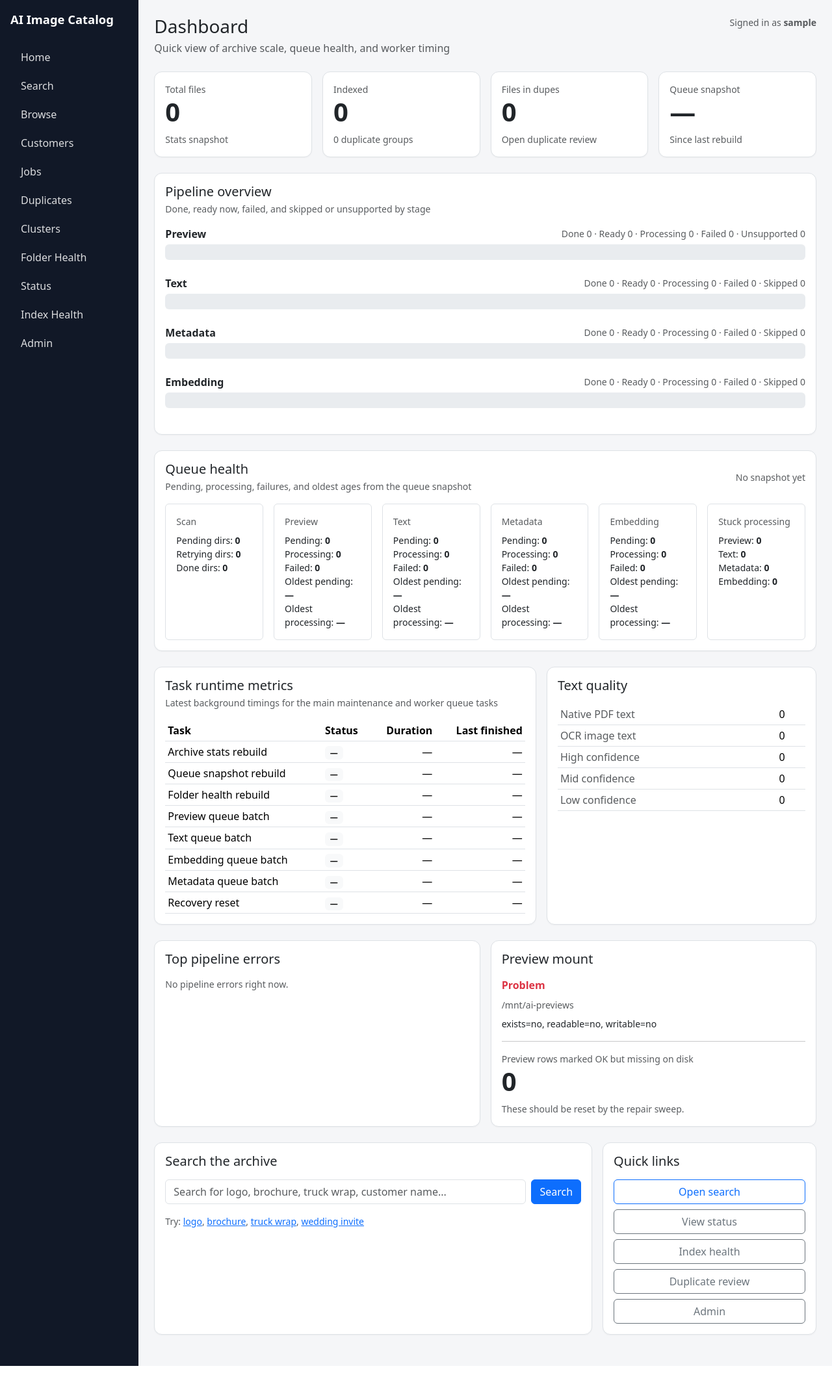
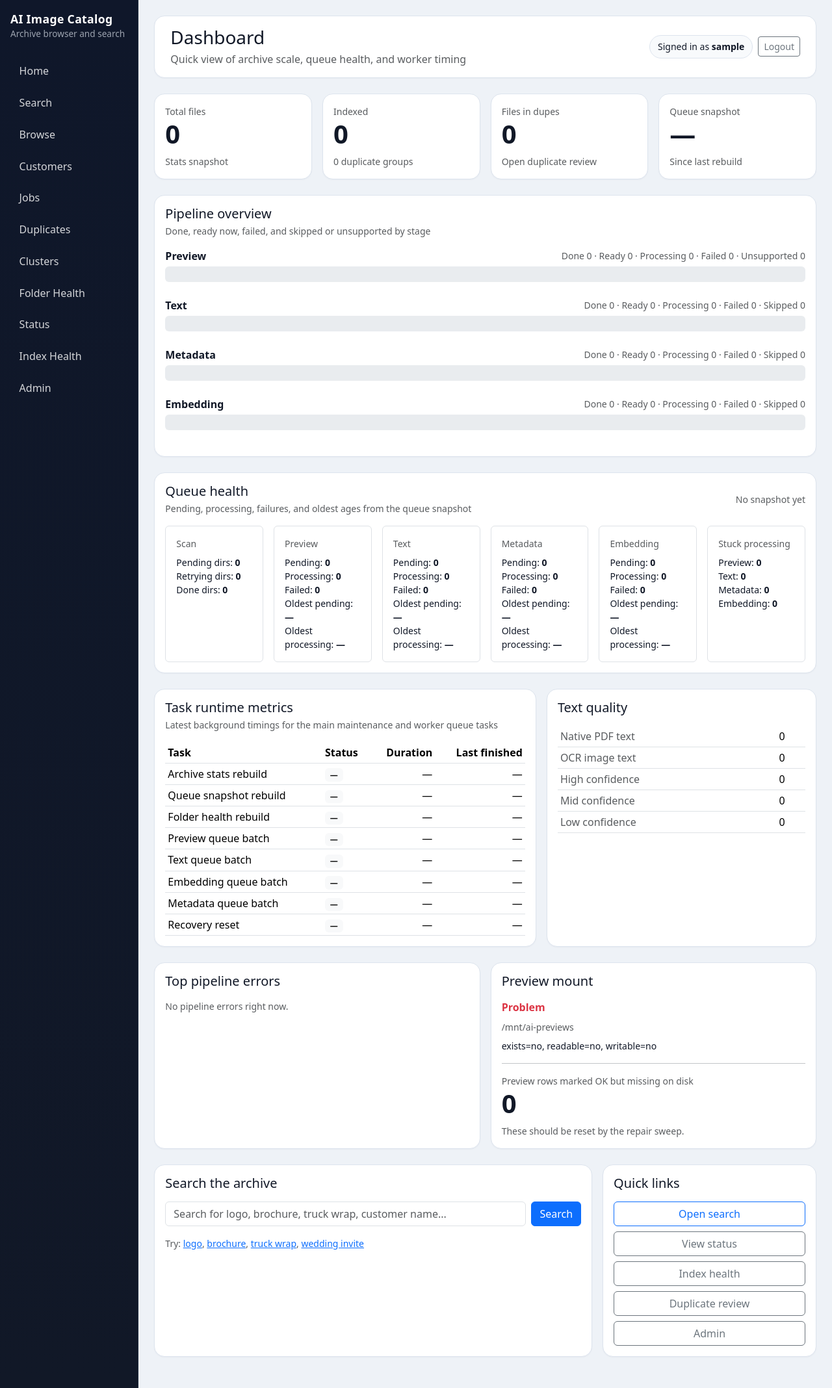
Before and after one commit to hammsbeerman/ai-imaging, a Django app: page /ui/ in a window 1280 px wide. Shown: the whole page at 65% size. Before the commit the page ends 2102 px from the top, so only its background shows below. Run offline with Django 5.2, Linux system fonts and the light colour scheme; the visitor is signed in with stand-in values (Sample User, id 1); data comes from the database, SQL or seed files in the repository; data that the repository does not hold is empty; parts of the project's set-up code (start-up, migrations or seed data) failed here and were passed over; some libraries are stand-ins or nearby versions.

Commit message:
Add landing page, login, logout

```diff
--- a/indexer/ui_views.py
+++ b/indexer/ui_views.py
@@ -1,13 +1,14 @@
 import os
 from pathlib import Path
-
+from django.contrib import messages
+from django.contrib.auth import authenticate, login, logout
 from django.contrib.auth.decorators import login_required
 from django.core.cache import cache
 from django.db import models
 from django.db.models import Q, Count, Min, Max, Case, When, IntegerField
 from django.core.paginator import Paginator
 from django.http import Http404, HttpResponseRedirect
-from django.shortcuts import get_object_or_404, render
+from django.shortcuts import get_object_or_404, render, redirect
 from django.utils import timezone
 from django.views.decorators.http import require_POST
 from urllib.parse import quote
@@ -1670,3 +1671,46 @@ def ui_requeue_stage_bulk(request, stage):
         messages.error(request, f"Unknown stage: {stage}")
 
     return redirect("ui_home_alt")
+
+def landing(request):
+    if request.user.is_authenticated:
+        return redirect("ui_home")
+    return render(request, "indexer/landing.html")
+
+
+def login_view(request):
+    if request.user.is_authenticated:
+        return redirect("ui_home")
+
+    next_url = request.GET.get("next") or request.POST.get("next") or "/ui/"
+
+    if request.method == "POST":
+        username = (request.POST.get("username") or "").strip()
+        password = request.POST.get("password") or ""
+        remember_me = request.POST.get("remember_me") == "on"
+
+        user = authenticate(request, username=username, password=password)
+        if user is not None:
+            login(request, user)
+
+            if remember_me:
+                request.session.set_expiry(60 * 60 * 24 * 30)  # 30 days
+            else:
+                request.session.set_expiry(0)  # browser session only
+
+            return redirect(next_url)
+
+        messages.error(request, "Invalid username or password.")
+
+    return render(
+        request,
+        "registration/login.html",
+        {
+            "next": next_url,
+        },
+    )
+
+
+def logout_view(request):
+    logout(request)
+    return redirect("landing")
--- a/media_index/settings.py
+++ b/media_index/settings.py
@@ -126,6 +126,10 @@ TIME_ZONE = os.getenv("TIME_ZONE", "America/Chicago")
 USE_I18N = True
 USE_TZ = True
 
+LOGIN_URL = "/login/"
+LOGIN_REDIRECT_URL = "/app/"
+LOGOUT_REDIRECT_URL = "/"
+
 
 STATIC_URL = "static/"
 STATIC_ROOT = BASE_DIR / "staticfiles"
--- a/media_index/urls.py
+++ b/media_index/urls.py
@@ -10,6 +10,9 @@ from indexer.api_image import api_image_detail
 from indexer.api_search import api_search
 from indexer.api_similar import similar
 from indexer.ui_views import (
+    landing,
+    login_view,
+    logout_view,
     ui_browse_folder,
     ui_browse_root,
     ui_cluster_detail,
@@ -36,8 +39,14 @@ from indexer.ui_views import (
 
 urlpatterns = [
     path("admin/", admin.site.urls),
-    path("", ui_home, name="ui_home"),
-    path("ui/", ui_home, name="ui_home_alt"),
+
+    # Public
+    path("", landing, name="landing"),
+    path("login/", login_view, name="login"),
+    path("logout/", logout_view, name="logout"),
+
+    # UI
+    path("ui/", ui_home, name="ui_home"),
     path("ui/search/", ui_search, name="ui_search"),
     path("ui/item/<uuid:image_id>/", ui_item, name="ui_item"),
     path("ui/similar/<uuid:image_id>/", ui_similar, name="ui_similar"),
@@ -59,6 +68,8 @@ urlpatterns = [
     path("ui/clusters/<str:cluster_id>/", ui_cluster_detail, name="ui_cluster_detail"),
     path("ui/health/folders/", ui_folder_health, name="ui_folder_health"),
     path("ui/health/folders/<int:folder_id>/<str:issue_code>/", ui_folder_issue_detail, name="ui_folder_issue_detail"),
+
+    # API
     path("api/health/summary/", api_health_summary, name="api_health_summary"),
     path("api/search/", api_search, name="api_search"),
     path("api/image/<uuid:image_id>/", api_image_detail, name="api_image_detail"),
--- a/templates/indexer/base.html
+++ b/templates/indexer/base.html
@@ -16,18 +16,54 @@
   ></script>
 
   <style>
+    :root {
+      --bg: #0f172a;
+      --panel: #111827;
+      --panel-2: #1f2937;
+      --panel-3: #0b1220;
+      --text: #e5e7eb;
+      --muted: #9ca3af;
+      --border: #243041;
+      --accent: #38bdf8;
+      --accent-2: #22c55e;
+      --danger: #ef4444;
+      --card: #ffffff;
+      --card-text: #111827;
+      --page-bg: #eef2f7;
+    }
+
     body {
-      background: #f5f6f8;
+      background: var(--page-bg);
+      color: var(--card-text);
+    }
+
+    .app-shell {
+      min-height: 100vh;
     }
 
     .sidebar {
       min-height: 100vh;
-      background: #111827;
+      background: linear-gradient(180deg, var(--bg), var(--panel));
+      border-right: 1px solid var(--border);
+    }
+
+    .brand {
+      color: #fff;
+      font-weight: 700;
+      font-size: 1.1rem;
+      letter-spacing: .02em;
+    }
+
+    .brand-sub {
+      color: var(--muted);
+      font-size: .85rem;
     }
 
     .sidebar .nav-link {
-      color: rgba(255,255,255,.85);
-      border-radius: .5rem;
+      color: rgba(255,255,255,.82);
+      border-radius: .75rem;
+      padding: .65rem .85rem;
+      font-weight: 500;
     }
 
     .sidebar .nav-link:hover,
@@ -36,21 +72,23 @@
       color: #fff;
     }
 
-    .brand {
-      font-weight: 700;
-      font-size: 1.15rem;
-      color: #fff;
+    .content-area {
+      min-width: 0;
+      background: var(--page-bg);
     }
 
-    .content-area {
-      min-width: 0;
+    .topbar {
+      background: #fff;
+      border: 1px solid #dde4ee;
+      border-radius: 1rem;
+      box-shadow: 0 1px 2px rgba(15, 23, 42, .04);
     }
 
     .page-card {
-      border: 1px solid #dee2e6;
-      border-radius: .75rem;
+      border: 1px solid #dde4ee;
+      border-radius: 1rem;
       background: #fff;
-      box-shadow: 0 1px 2px rgba(0,0,0,.04);
+      box-shadow: 0 1px 2px rgba(15, 23, 42, .04);
     }
 
     .mono {
@@ -61,25 +99,47 @@
     .thumb-sm {
       max-width: 70px;
       max-height: 70px;
-      border: 1px solid #ccc;
+      border: 1px solid #d1d5db;
       background: #fff;
+      border-radius: .5rem;
     }
 
     .preview-lg {
       max-width: 100%;
       max-height: 700px;
-      border: 1px solid #ccc;
+      border: 1px solid #d1d5db;
       background: #fff;
+      border-radius: .75rem;
+    }
+
+    .user-pill {
+      background: #f8fafc;
+      border: 1px solid #dde4ee;
+      border-radius: 999px;
+      padding: .4rem .75rem;
+    }
+
+    .logout-link {
+      text-decoration: none;
+    }
+
+    @media (max-width: 991.98px) {
+      .sidebar {
+        min-height: auto;
+      }
     }
   </style>
 
   {% block extra_head %}{% endblock %}
 </head>
 <body>
-  <div class="container-fluid">
+  <div class="container-fluid app-shell">
     <div class="row min-vh-100">
       <aside class="col-12 col-lg-2 sidebar p-3">
-        <div class="brand mb-4">AI Image Catalog</div>
+        <div class="mb-4">
+          <div class="brand">AI Image Catalog</div>
+          <div class="brand-sub">Archive browser and search</div>
+        </div>
 
         <div class="nav flex-column gap-1">
           <a class="nav-link" href="/ui/">Home</a>
@@ -97,17 +157,33 @@
       </aside>
 
       <main class="col-12 col-lg-10 content-area p-3 p-lg-4">
-        <div class="d-flex justify-content-between align-items-start mb-4">
-          <div>
-            <h1 class="h3 mb-1">{% block page_title %}AI Image Catalog{% endblock %}</h1>
-            <div class="text-muted">{% block page_meta %}Archive browser and search{% endblock %}</div>
-          </div>
-          <div class="text-muted small">
+        <div class="topbar px-3 px-lg-4 py-3 mb-4">
+          <div class="d-flex flex-column flex-lg-row justify-content-between align-items-start align-items-lg-center gap-3">
+            <div>
+              <h1 class="h3 mb-1">{% block page_title %}AI Image Catalog{% endblock %}</h1>
+              <div class="text-muted">{% block page_meta %}Archive browser and search{% endblock %}</div>
+            </div>
+
             {% if request.user.is_authenticated %}
-              Signed in as <strong>{{ request.user.username }}</strong>
+              <div class="d-flex align-items-center gap-2">
+                <div class="user-pill small">
+                  Signed in as <strong>{{ request.user.username }}</strong>
+                </div>
+                <a href="/logout/" class="btn btn-outline-secondary btn-sm logout-link">Logout</a>
+              </div>
             {% endif %}
           </div>
         </div>
+
+        {% if messages %}
+          <div class="mb-3">
+            {% for message in messages %}
+              <div class="alert alert-{{ message.tags|default:'info' }} mb-2">
+                {{ message }}
+              </div>
+            {% endfor %}
+          </div>
+        {% endif %}
 
         {% block content %}{% endblock %}
       </main>
```
Also changed, not shown: templates/indexer/landing.html (added, +109 -0 lines), templates/indexer/login.html (added, +133 -0 lines), indexer/migrations/0023_create_missing_queue_tables.py.
